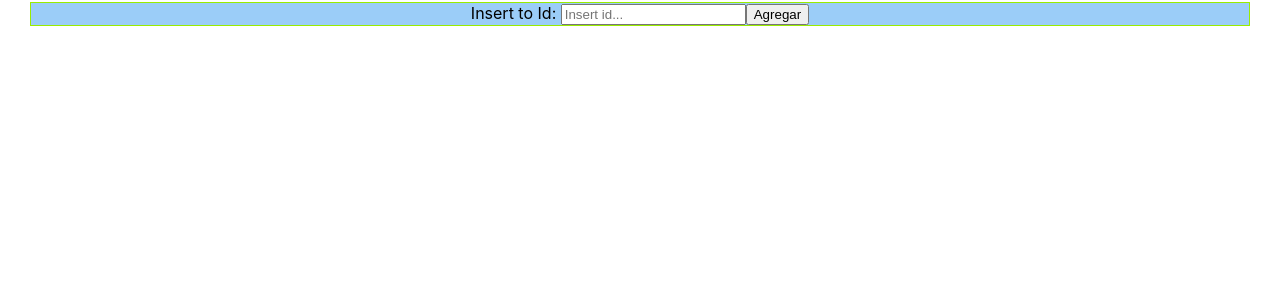
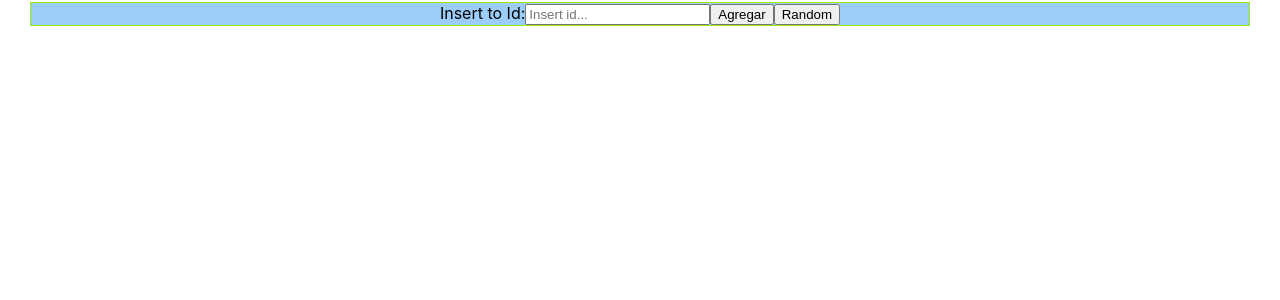
Before and after one commit to Miguel7F/rick_and_morty, a React (Create React App) app: page / in a window 1280 px wide. Shown: the top 300 px of the page. Built offline with nearby package versions, Linux system fonts and the light colour scheme.

Commit message:
Agregando botón aleatorio

```diff
--- a/src/App.js
+++ b/src/App.js
@@ -23,10 +23,7 @@ function App() {
    }
 
    const onClose=(id)=> {
-      console.log(characters)
-      console.log(id)
       const newCharacters = characters.filter(character => character.id !== Number(id))
-      console.log(newCharacters)
       setCharacters(newCharacters)
    }
 
--- a/src/components/Card.css
+++ b/src/components/Card.css
@@ -1,4 +1,3 @@
 .card {
 
-
 }
--- a/src/components/SearchBar.jsx
+++ b/src/components/SearchBar.jsx
@@ -2,16 +2,21 @@ import React, { useState } from "react";
 import "./SearchBar.css"
 
 export default function SearchBar({ onSearch }) {
-   let [id,setId]=useState("")
-
-   function handleChange(event){
+   const [id, setId] = useState("")
+   const randomNumber=Math.floor(Math.random()*825)+1
+   function handleChange(event) {
       setId(event.target.value)
    }
+
    return (
       <div className="search">
-         <label> Insert to Id: </label>
-         <input type='search' onChange={handleChange}  value={id} name="id" placeholder="Insert id..."/>
-         <button onClick={()=>{onSearch(id);setId("")}}>Agregar</button>
+         <label> Insert to Id:
+            <input type='search' onChange={handleChange} value={id} name="id" placeholder="Insert id..." />
+            <button key="btSearch" onClick={() => { onSearch(id); setId("") }}>Agregar</button>
+            <button key="btRandom" onClick={() => { onSearch(randomNumber)} }>Random</button>
+         </label>
+
+
       </div>
    );
 }
```
